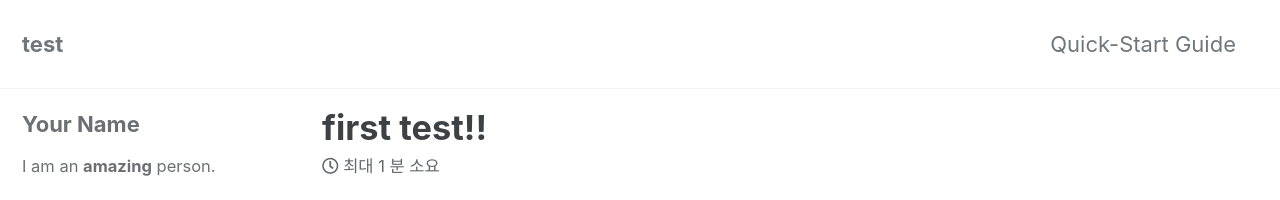
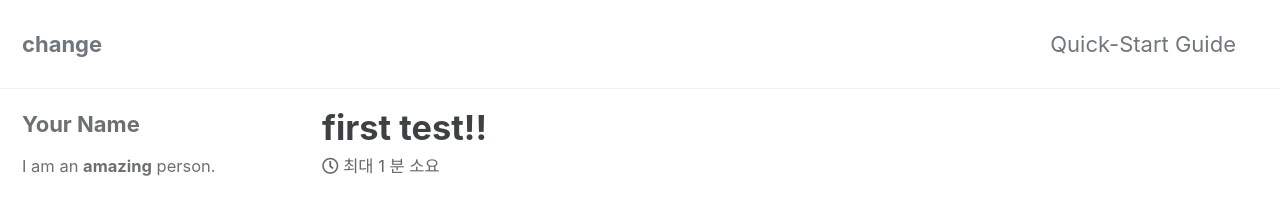
Before and after one commit to TUL-YTIC/tul-ytic.github.io, a Jekyll site: the page built from _posts/2021-01-06-test1.md, in a window 1280 px wide. Shown: the top 200 px of the page. Built offline with Jekyll 4.4.1, drawn with Linux system fonts in a browser that asks for light colours; cached includes are drawn as plain includes.

Commit message:
title change test 1

```diff
--- a/_config.yml
+++ b/_config.yml
@@ -16,7 +16,7 @@
 
 # Site Settings
 locale                   : "ko-KR"
-title                    : "test"
+title                    : "change"
 title_separator          : "-"
 subtitle                 : # site tagline that appears below site title in masthead
 name                     : "test"
```
